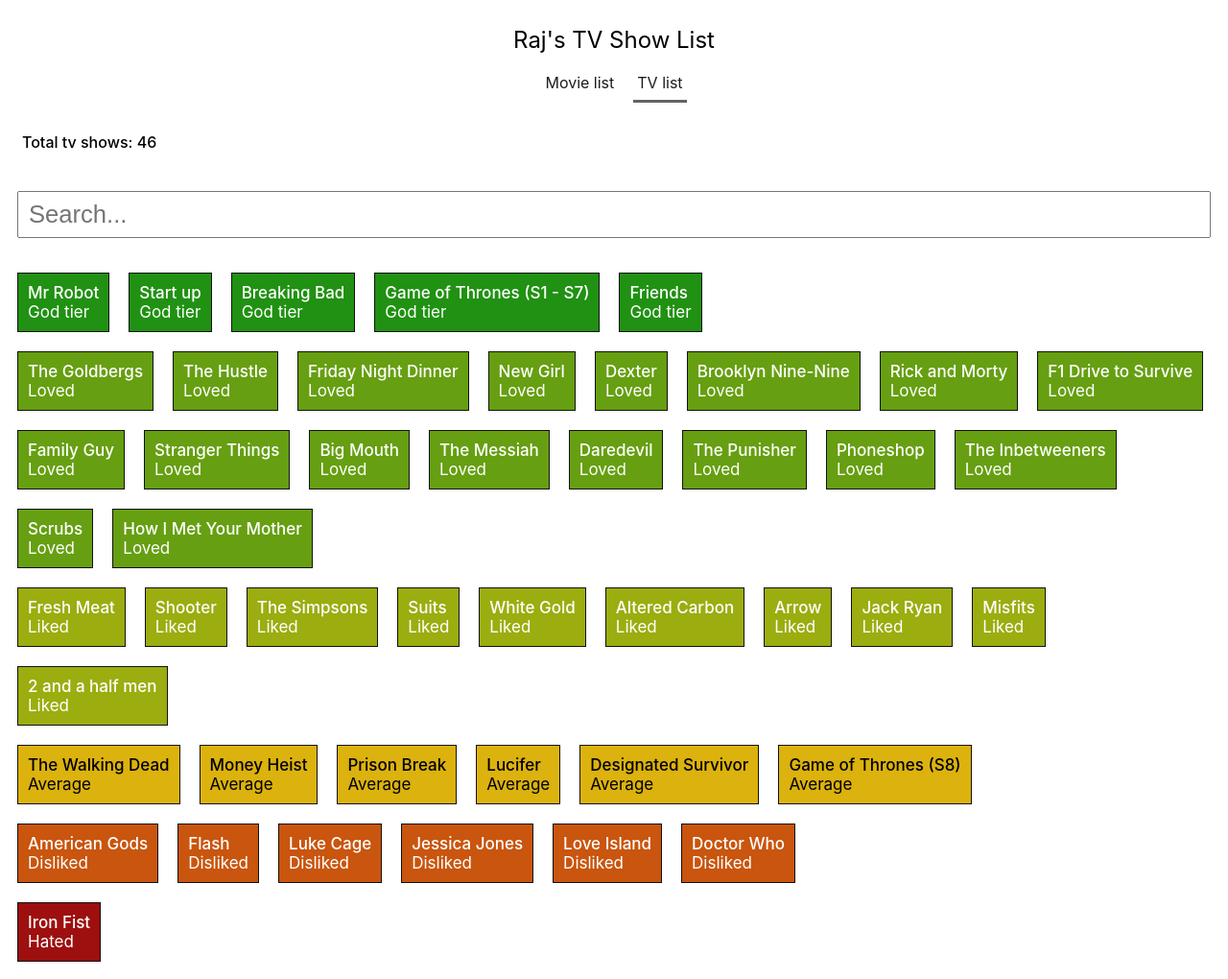
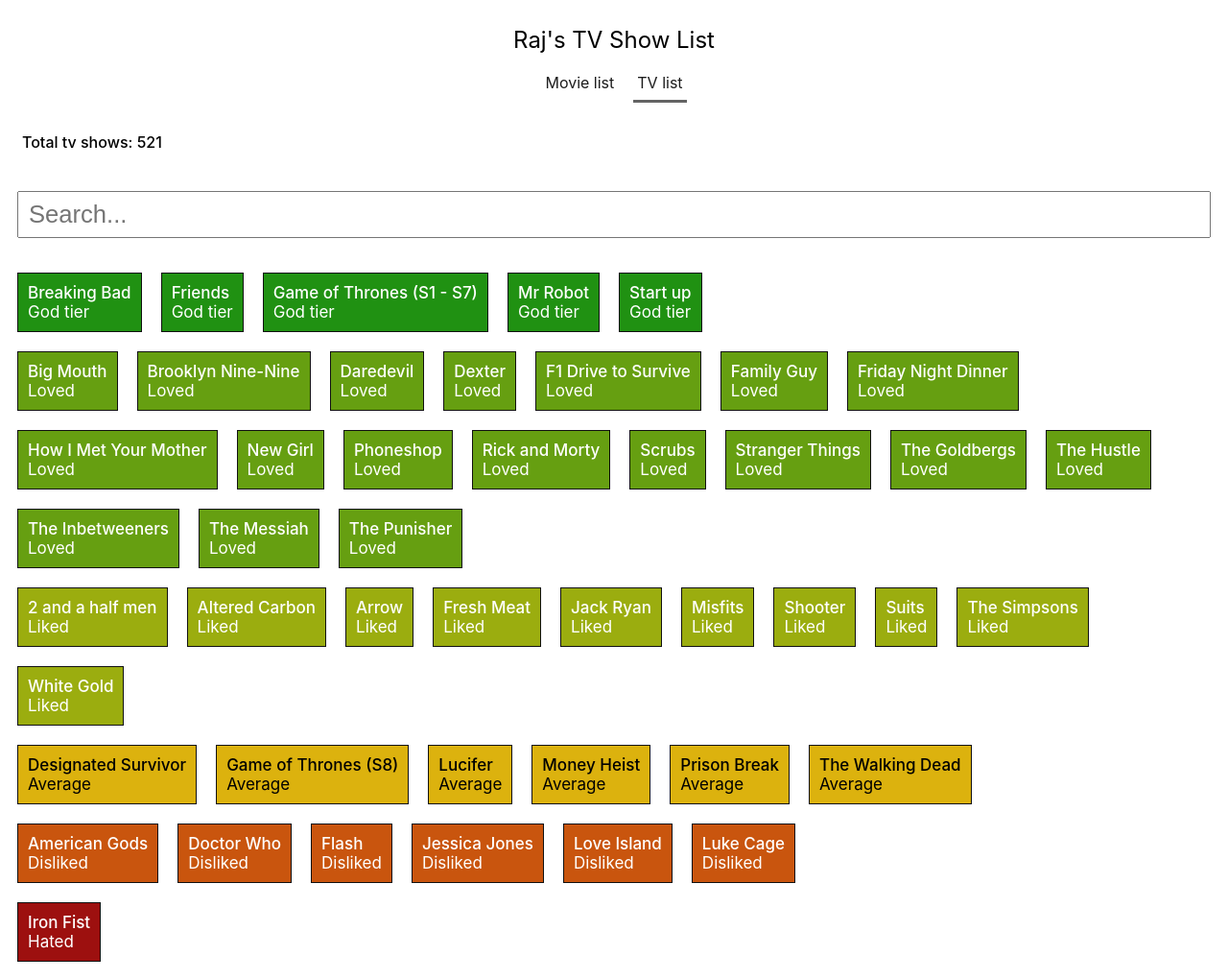
Before and after one commit to rajBar/movies, a Jekyll site: the page built from tv/index.md, in a window 1280 px wide. Shown: the whole page at 96% size. Built offline with Jekyll 4.4.1, drawn with Linux system fonts in a browser that asks for light colours.

Commit message:
alphabetical order within ratings

```diff
--- a/_layouts/movie.html
+++ b/_layouts/movie.html
@@ -6,9 +6,11 @@
     <section class="main">
         {% assign mydata = site.data.movie-ratings %}
         {% if page.dataset == "movies" %}
-        {% assign mydata = (site.data.movie-ratings | sort:'Rating') | reverse %}
+            {% assign ratings = site.data.movie-ratings | group_by: 'Rating' %}
+            {% assign ratingsSorted = (ratings | sort:'name') | reverse %}
         {% elsif page.dataset == "tv shows" %}
-        {% assign mydata = (site.data.tv-ratings | sort:'Rating') | reverse %}
+            {% assign ratings = site.data.tv-ratings | group_by: 'Rating' %}
+            {% assign ratingsSorted = (ratings | sort:'name') | reverse %}
         {% endif %}
 
         <p class="total">Total {{ page.dataset }}: {{ mydata.size }}</p>
@@ -17,7 +19,9 @@
 
         <div class="list">
             {% assign lastRating = " 6" %}
-            {% for row in mydata %}
+            {% for r in ratingsSorted %}
+                {% assign ratingsTitleSorted = r.items | sort:'Name' %}
+                {% for row in ratingsTitleSorted %}
                     {% assign currentRating = row.Rating %}
                     {% if row.Rating == " 1" %}
                         {% assign ratingValue = "Hated" %}
@@ -41,6 +45,7 @@
                         <span class="rating">{{ ratingValue }}</span>
                     </div>
                 {% endfor %}
+            {% endfor %}
         </div>
     </section>
 
```
Lines whose indentation alone changed are shown as unchanged.
